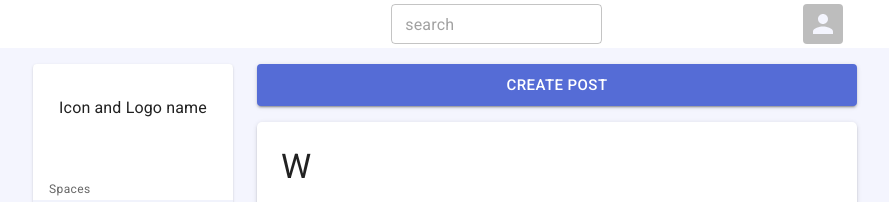
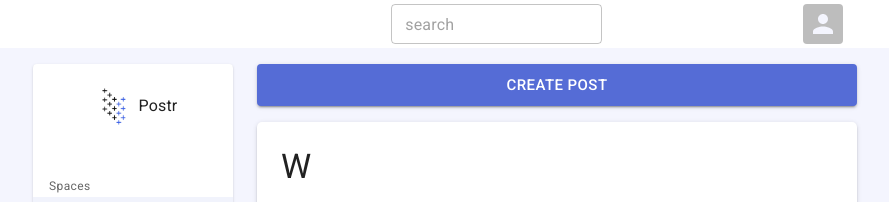
Before and after one commit to chingu-voyages/v36-bears-team-17, a React (Create React App) app: page /home in a window 1280 px wide. Shown: the top 202 px of the page, without its empty margins (23-912 px from the left). Built offline with nearby package versions, Linux system fonts and the light colour scheme; no server answers; sample sign-in values are in the browser's storage.

Commit message:
adds logo to nav

```diff
--- a/src/components/Logo.tsx
+++ b/src/components/Logo.tsx
@@ -1,20 +1,23 @@
 import { ReactElement } from "react";
 import { Typography, Box } from "@mui/material";
 import { useNavigate } from "react-router";
+import logo from "../assets/images/logo.png";
 
 export default function Logo(): ReactElement {
   const navigate = useNavigate();
   return (
     <Box
       sx={{
-        p: "2rem 0",
+        p: "1.5rem 0",
         display: "flex",
         justifyContent: "center",
         cursor: "pointer",
+        alignItems: "center",
       }}
       onClick={() => navigate("/home")}
     >
-      <Typography>Icon and Logo name</Typography>
+      <Box component="img" src={logo} sx={{ width: "50px" }} />
+      <Typography>Postr</Typography>
     </Box>
   );
 }
```
Also changed, not shown: src/assets/images/logo.png (added).
